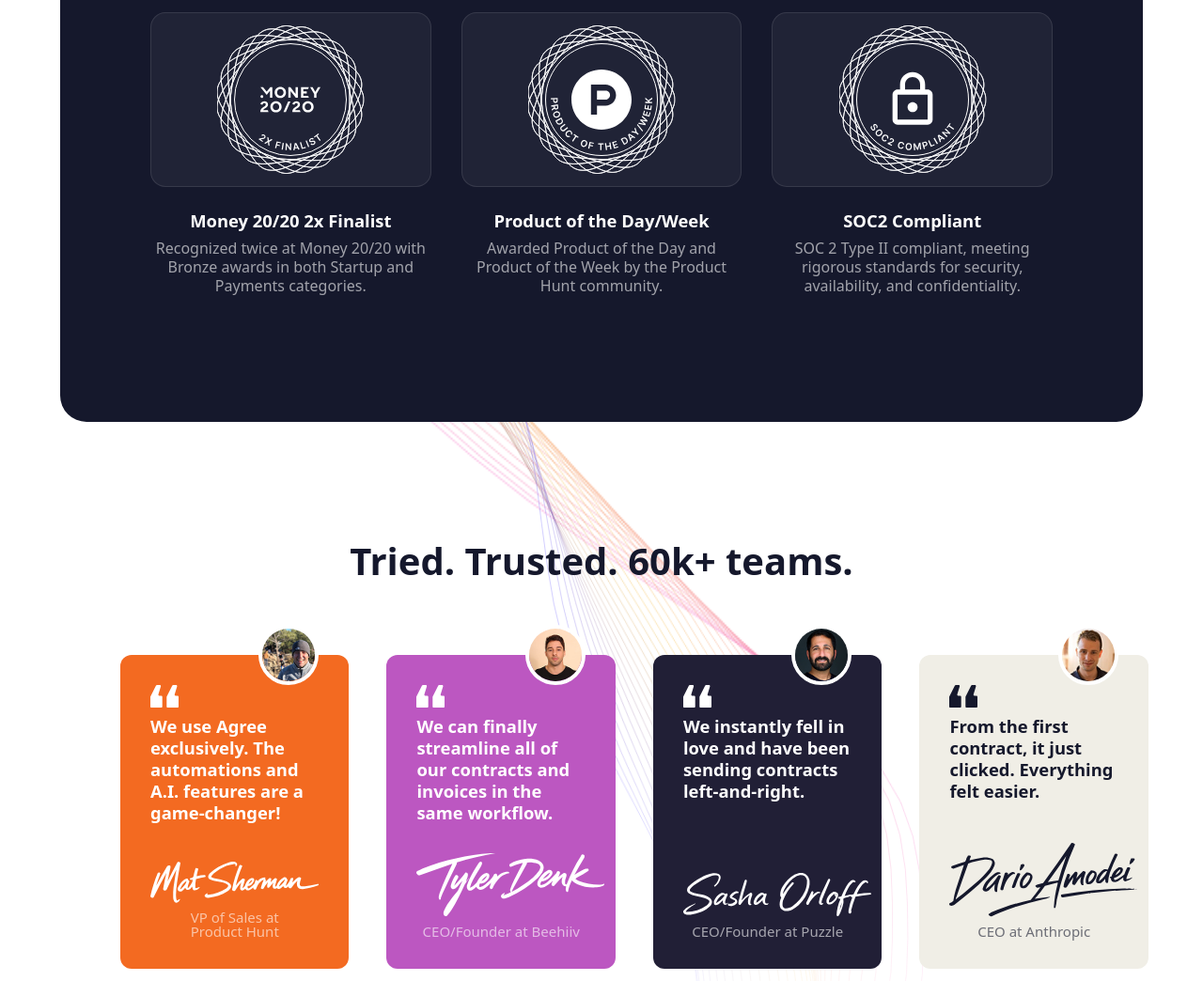
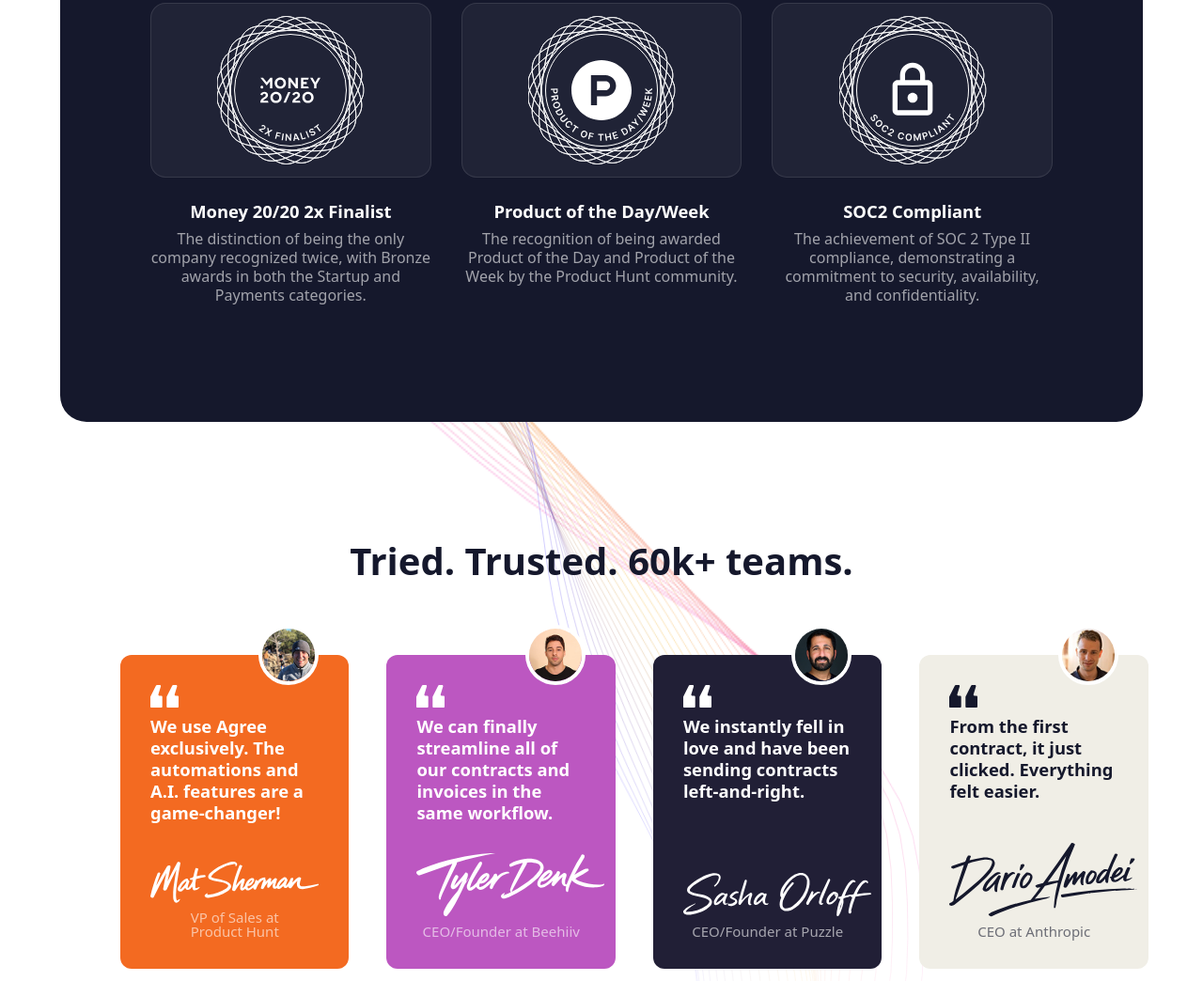
Before and after one commit to jeffbatterton/agree.com, a website: page index.html in a window 1280 px wide. Shown: the part 8685-9729 px from the top of the page at 94% size. Drawn offline with Linux system fonts and the light colour scheme; animation ran at ten frames a second.

Commit message:
Revert "Updated copy"
This reverts commit 48a4e5d842e3febb3c2d5896fbc818065beef7ab.

```diff
--- a/index.html
+++ b/index.html
@@ -664,7 +664,7 @@
                   Money 20/20 2x Finalist
                 </h5>
                 <p class="text-body text-center opacity-60">
-                  Recognized twice at Money 20/20 with Bronze awards in both Startup and Payments categories.
+                  The distinction of being the only company recognized twice, with Bronze awards in both the Startup and Payments categories.
                 </p>
               </div>
             </div>
@@ -678,7 +678,7 @@
                   Product of the Day/Week
                 </h5>
                 <p class="text-body text-center opacity-60">
-                  Awarded Product of the Day and Product of the Week by the Product Hunt community.
+                  The recognition of being awarded Product of the Day and Product of the Week by the Product Hunt community.
                 </p>
               </div>
             </div>
@@ -692,7 +692,7 @@
                   SOC2 Compliant
                 </h5>
                 <p class="text-body text-center opacity-60">
-                  SOC 2 Type II compliant, meeting rigorous standards for security, availability, and confidentiality.
+                  The achievement of SOC 2 Type II compliance, demonstrating a commitment to security, availability, and confidentiality.
                 </p>
               </div>
             </div>
```
